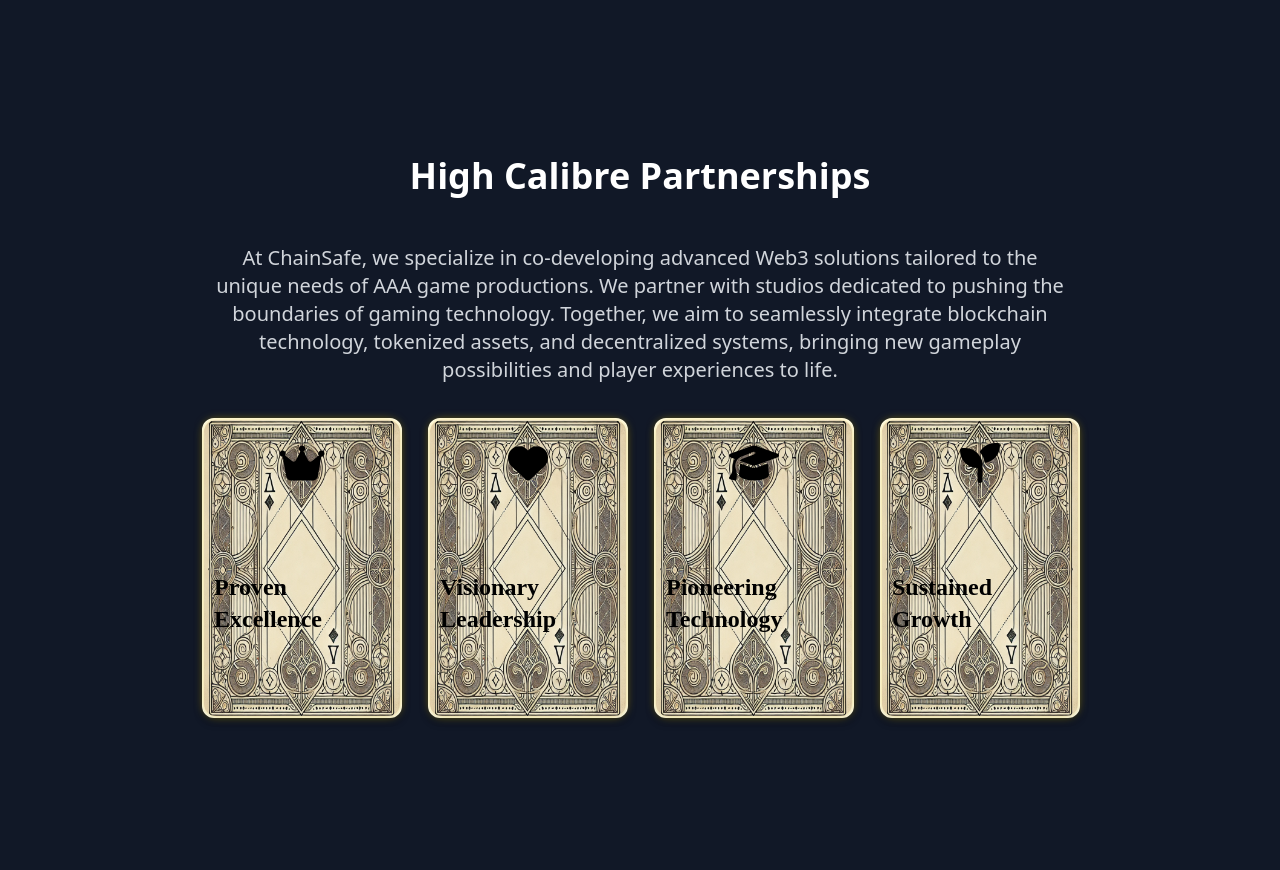
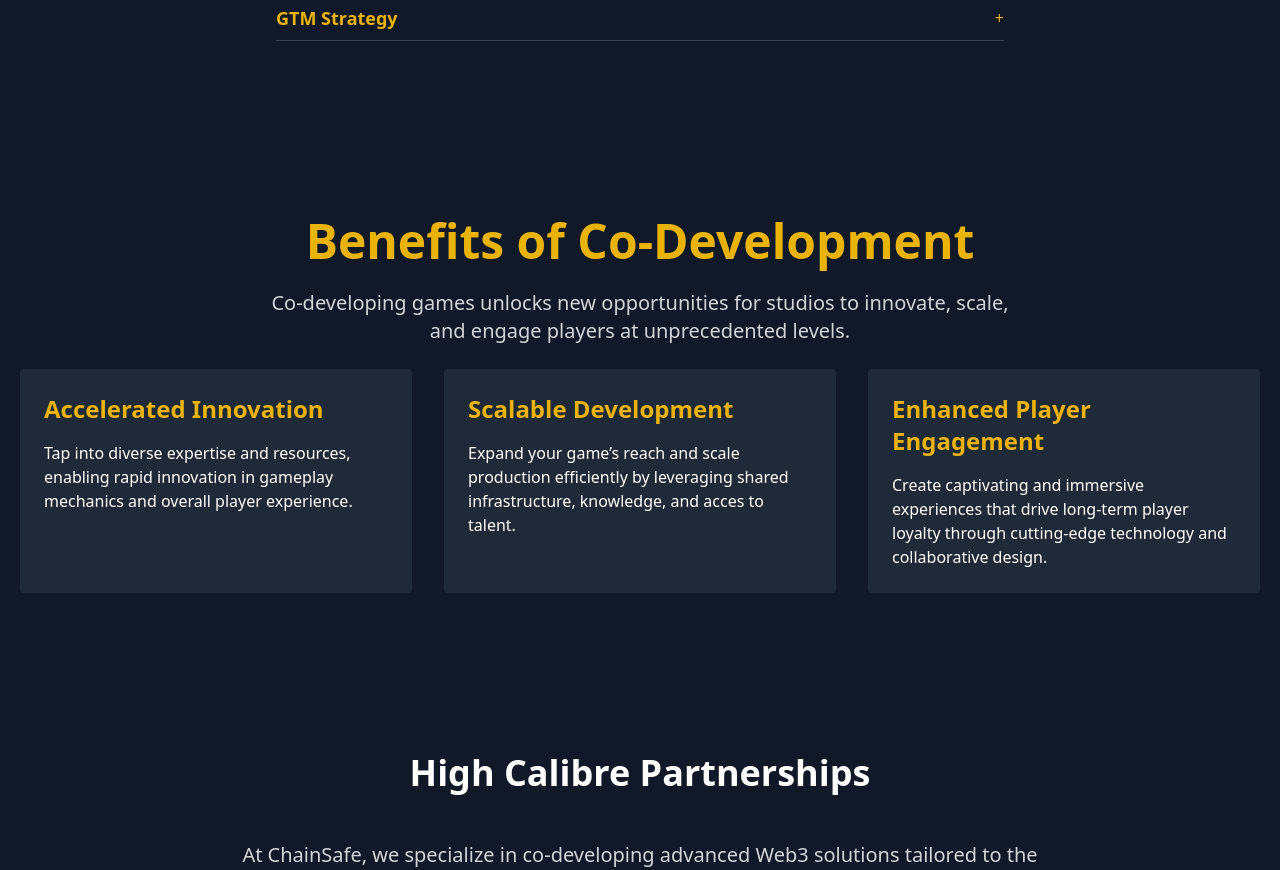
Before and after one commit to boorich/epweb, a React (Create React App) app: page / in a window 1280 px wide. Shown: the part 1460-2330 px from the top of the page. Built offline with nearby package versions, Linux system fonts and the light colour scheme.

Commit message:
add: Co-Development Benefits Section

```diff
--- a/src/App.js
+++ b/src/App.js
@@ -6,6 +6,7 @@ import Section from './components/Section';
 import FlippableCard from './components/FlippableCard';
 import Footer from './components/Footer';
 import ExpandableSection from './components/ExpandableSection';
+import CoreBenefits from './components/CoreBenefits';
 import { motion } from 'framer-motion';
 import { scroller } from 'react-scroll';
 import './index.css';
@@ -46,6 +47,16 @@ function App() {
   }, [allChecked]);
 
   const advisorySections = [
+    {
+      title: 'Sustainable Web3 Funding Advisory',
+      content: [
+        'Community-centered approach to funding that reduces dependency on traditional VC models',
+        'Structured token design and blockchain launch frameworks to support independent game development',
+        'ERC-20 tokens as resilient alternatives to publisher-led capital, creating self-sustaining in-game economies',
+        'NFT-based pre-production assets to validate concepts, attract early funding, and engage dedicated communities',
+        'Blockchain selection expertise to foster transparent, community-driven funding and reinforce creator-player ownership',
+      ],
+    },
     {
       title: 'General Advisory',
       content: [
@@ -130,7 +141,7 @@ function App() {
           </motion.div>
         </div>
       </section>
-
+      <CoreBenefits />
       {/* Eligibility Criteria Section with Flippable Cards */}
       <Section id="eligibility" title="High Calibre Partnerships">
         <div className="container mx-auto px-5">
@@ -178,7 +189,7 @@ function App() {
       {/* Program Benefits Section */}
       <Section id="benefits" title="Joint Benefits">
         <div className="grid md:grid-cols-2 lg:grid-cols-3 gap-8">
-        <motion.div
+          <motion.div
             className="bg-gray-800 p-6 rounded"
             initial={{ opacity: 0, y: 30 }}
             whileInView={{ opacity: 1, y: 0 }}
--- /dev/null
+++ b/src/components/CoreBenefits.js
@@ -0,0 +1,59 @@
+import React from 'react';
+import { motion } from 'framer-motion';
+
+function CoreBenefits() {
+  return (
+    <section id="core-benefits" className="py-20 bg-gray-900 text-white">
+      <div className="container mx-auto px-5">
+        <motion.div
+          initial={{ opacity: 0, y: 20 }}
+          whileInView={{ opacity: 1, y: 0 }}
+          viewport={{ once: true }}
+          transition={{ duration: 0.6 }}
+          className="max-w-3xl mx-auto text-center"
+        >
+          <h2 className="text-4xl md:text-5xl font-bold text-yellow-500 mb-6">
+            Benefits of Co-Development
+          </h2>
+          <p className="text-lg md:text-xl text-gray-300 leading-relaxed mb-6">
+            Co-developing games unlocks new opportunities for studios to innovate, scale, and engage players at unprecedented levels.
+          </p>
+        </motion.div>
+        <div className="grid md:grid-cols-2 lg:grid-cols-3 gap-8">
+          <motion.div
+            className="bg-gray-800 p-6 rounded"
+            initial={{ opacity: 0, y: 30 }}
+            whileInView={{ opacity: 1, y: 0 }}
+            viewport={{ once: true }}
+            transition={{ duration: 0.5 }}
+          >
+            <h3 className="text-2xl font-semibold mb-4 text-yellow-500">Accelerated Innovation</h3>
+            <p>Tap into diverse expertise and resources, enabling rapid innovation in gameplay mechanics and overall player experience.</p>
+          </motion.div>
+          <motion.div
+            className="bg-gray-800 p-6 rounded"
+            initial={{ opacity: 0, y: 30 }}
+            whileInView={{ opacity: 1, y: 0 }}
+            viewport={{ once: true }}
+            transition={{ duration: 0.5, delay: 0.1 }}
+          >
+            <h3 className="text-2xl font-semibold mb-4 text-yellow-500">Scalable Development</h3>
+            <p>Expand your game’s reach and scale production efficiently by leveraging shared infrastructure, knowledge, and acces to  talent.</p>
+          </motion.div>
+          <motion.div
+            className="bg-gray-800 p-6 rounded"
+            initial={{ opacity: 0, y: 30 }}
+            whileInView={{ opacity: 1, y: 0 }}
+            viewport={{ once: true }}
+            transition={{ duration: 0.5, delay: 0.2 }}
+          >
+            <h3 className="text-2xl font-semibold mb-4 text-yellow-500">Enhanced Player Engagement</h3>
+            <p>Create captivating and immersive experiences that drive long-term player loyalty through cutting-edge technology and collaborative design.</p>
+          </motion.div>
+        </div>
+      </div>
+    </section>
+  );
+}
+
+export default CoreBenefits;
```
